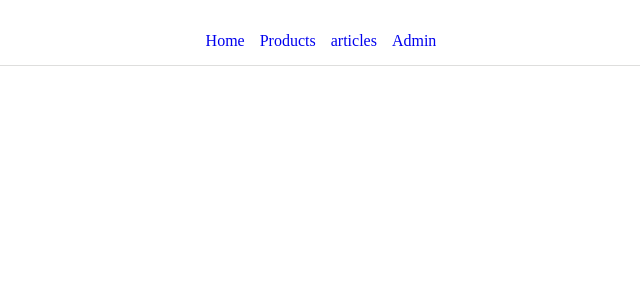
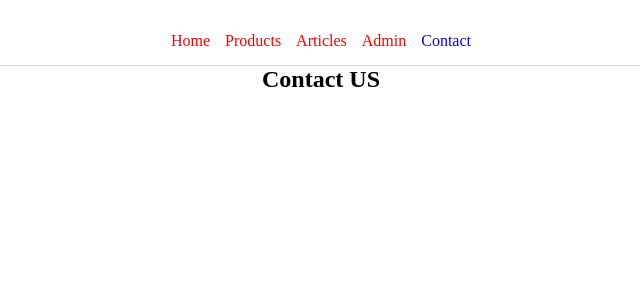
Before and after one commit to ashucj17/API-Integration-axios, a React (Vite) app: page /contact in a window 1280 px wide. Shown: the top 300 px of the page, without its empty margins (319-959 px from the left). Built offline with nearby package versions, Linux system fonts and the light colour scheme.

Commit message:
Routing in react

```diff
--- a/src/App.jsx
+++ b/src/App.jsx
@@ -4,6 +4,8 @@ import Home from './Component/Home/Home'
 import Products from './Component/Products/Products'
 import Articles from './Component/Articles/Articles'
 import Admin from './Component/Admin/Admin'
+import Contact from './Component/Contact/Contact'
+import NotFound from './Component/NotFound/NotFound'
 import './App.css'
 
 function App() {
@@ -16,10 +18,13 @@ function App() {
 
       <main className='app_main'>
         <Routes>
-          <Route path='/' element={<Home />} / >
-          <Route path='/products' element={<Products />} / >
-          <Route path='/articles' element={<Articles />} / >
-          <Route path='/Admin' element={<Admin />} / >
+          <Route path='/' element={<Home />} />
+          <Route path='/products' element={<Products />} />
+          <Route path='/articles' element={<Articles />} />
+          <Route path='/admin' element={<Admin />} />
+          <Route path='/contact' element={<Contact />} />
+          <Route path='/contact' element={<Contact />} />
+          <Route path='*' element={<NotFound />} />
         </Routes>
       </main>
       </div>
--- /dev/null
+++ b/src/Component/Contact/Contact.jsx
@@ -0,0 +1,11 @@
+import React from 'react'
+
+const Contact = () => {
+  return (<>
+    <h2>Contact US</h2>
+
+  </>
+  )
+}
+
+export default Contact
--- a/src/Component/Navbar/NavBAr.css
+++ b/src/Component/Navbar/NavBAr.css
@@ -9,3 +9,12 @@ ul{
  li{
         margin-bottom: 15px;
 }
+
+a{
+    color: red;
+}
+
+a.active{
+    font-weight: 500;
+    color: blue;
+}
--- a/src/Component/Navbar/NavBar.jsx
+++ b/src/Component/Navbar/NavBar.jsx
@@ -1,12 +1,14 @@
+import { NavLink } from 'react-router-dom'
 import './NavBar.css'
 
 const NavBar = () => {
     return <nav>
-        <ul>
-            <li> <a href="/home">Home</a></li>
-            <li> <a href="/products">Products</a></li>
-            <li> <a href="/articles">articles</a></li>
-            <li> <a href="/admin">Admin</a></li>
+        <ul >
+            <li> <NavLink to="/home">Home</NavLink></li>
+            <li> <NavLink to="/products">Products</NavLink></li>
+            <li> <NavLink to="/articles">Articles</NavLink></li>
+            <li> <NavLink to="/admin">Admin</NavLink></li>
+            <li> <NavLink to="/contact">Contact</NavLink></li>
         </ul>
     </nav>
 }
--- a/src/main.jsx
+++ b/src/main.jsx
@@ -9,5 +9,5 @@ createRoot(document.getElementById('root')).render(
   <BrowserRouter>
     <App />
   </BrowserRouter>
-  </StrictMode>,
+  </StrictMode>
 )
```
